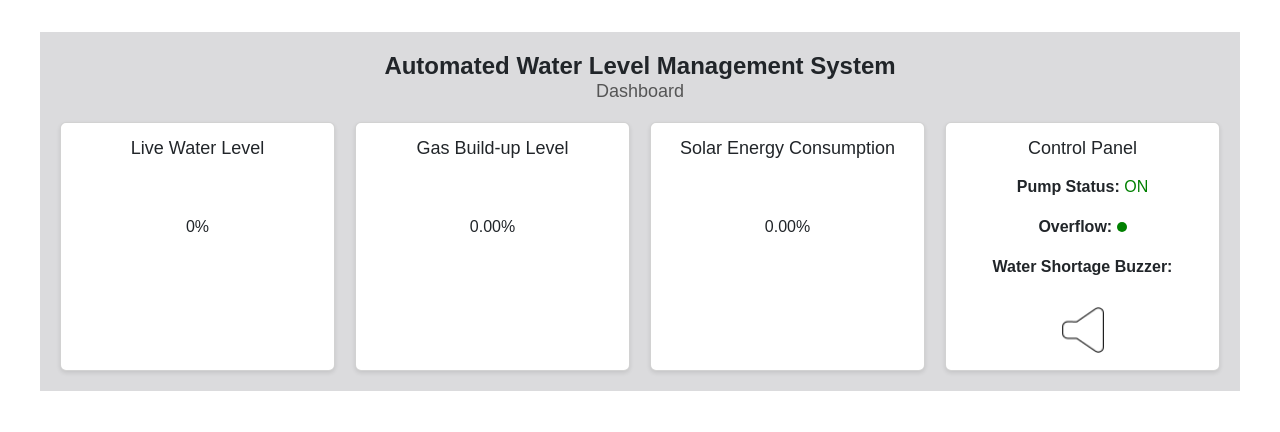
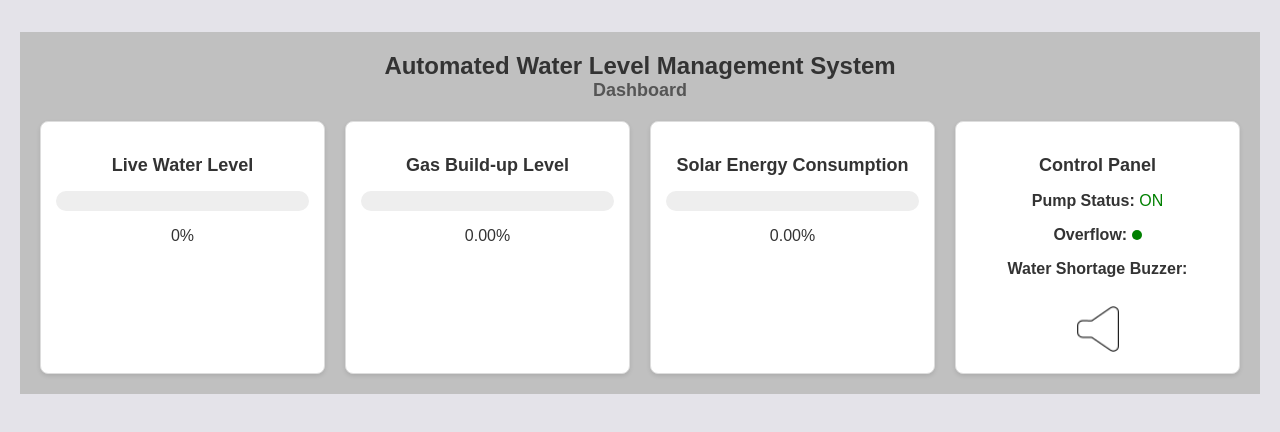
Before and after one commit to jeelion22/automatted-water-tank-management-system-frontend, a React (Vite) app: page / in a window 1280 px wide. Shown: the top 432 px of the page. Built offline with nearby package versions, Linux system fonts and the light colour scheme; no server answers.

Commit message:
remove unsued packages and its imports

```diff
--- a/src/App.jsx
+++ b/src/App.jsx
@@ -1,7 +1,6 @@
 import React from "react";
 import Dashboard from "./Dashboard";
-import "../node_modules/bootstrap/dist/css/bootstrap.css";
-import Chatbot from "./Chatbot";
+
 import "./App.css";
 
 const App = () => {
--- a/src/Dashboard.css
+++ b/src/Dashboard.css
@@ -3,7 +3,7 @@ body {
     font-family: Arial, sans-serif;
     margin: 0;
     padding: 0;
-    background-color: #8a88ec;
+    background-color: #e4e3e9;
     color: #333;
 
   }
@@ -13,7 +13,7 @@ body {
     max-width: 1200px;
     margin: 2rem auto;
     max-height: 100vh;
-    background-color: #dbdbdd;
+    background-color: silver;
   }
 
   .dashboard-header {
```
Also changed, not shown: package.json (+1 -7 lines), 1 other file (tests, documents, lock files or other folders).
